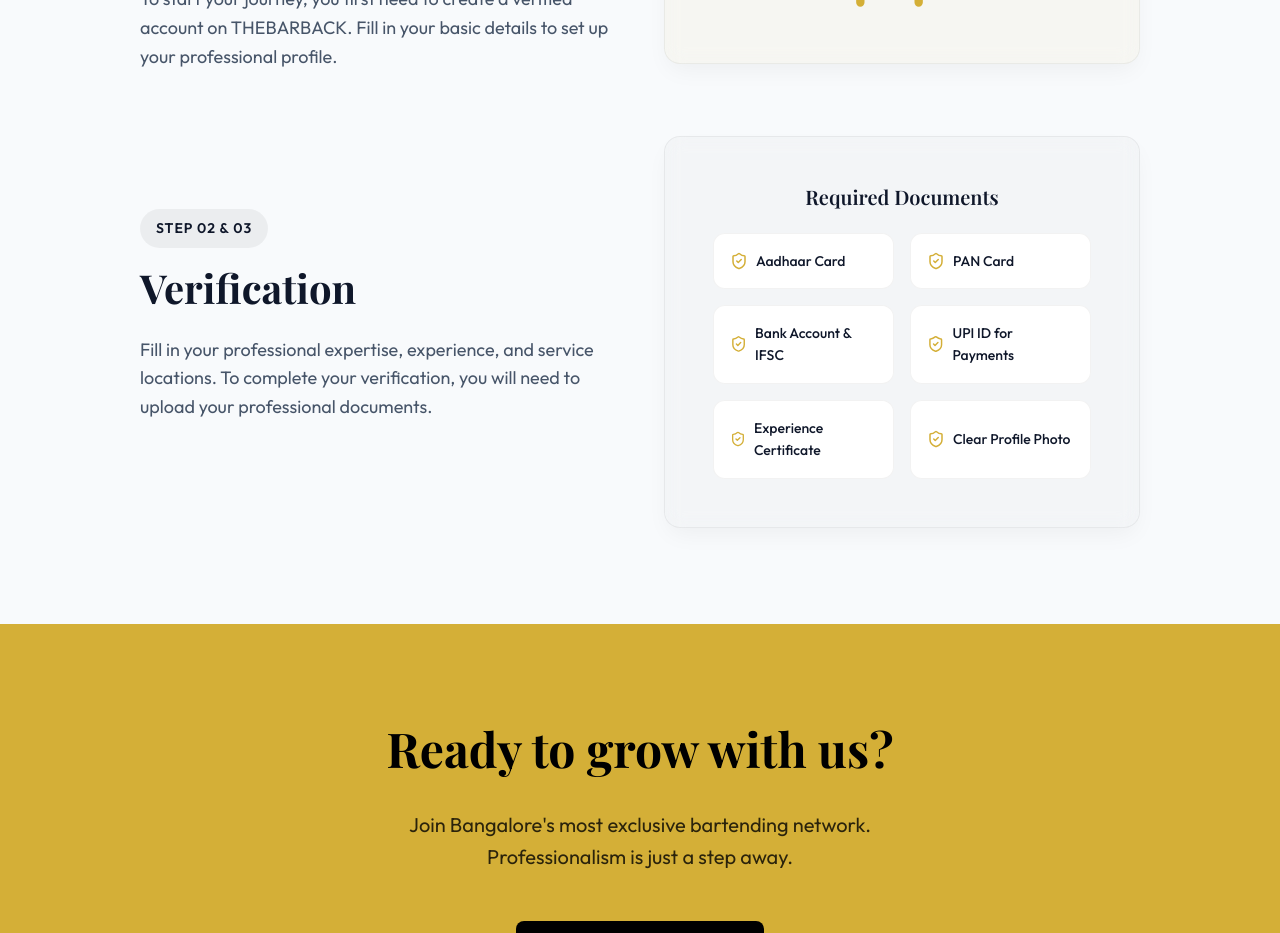
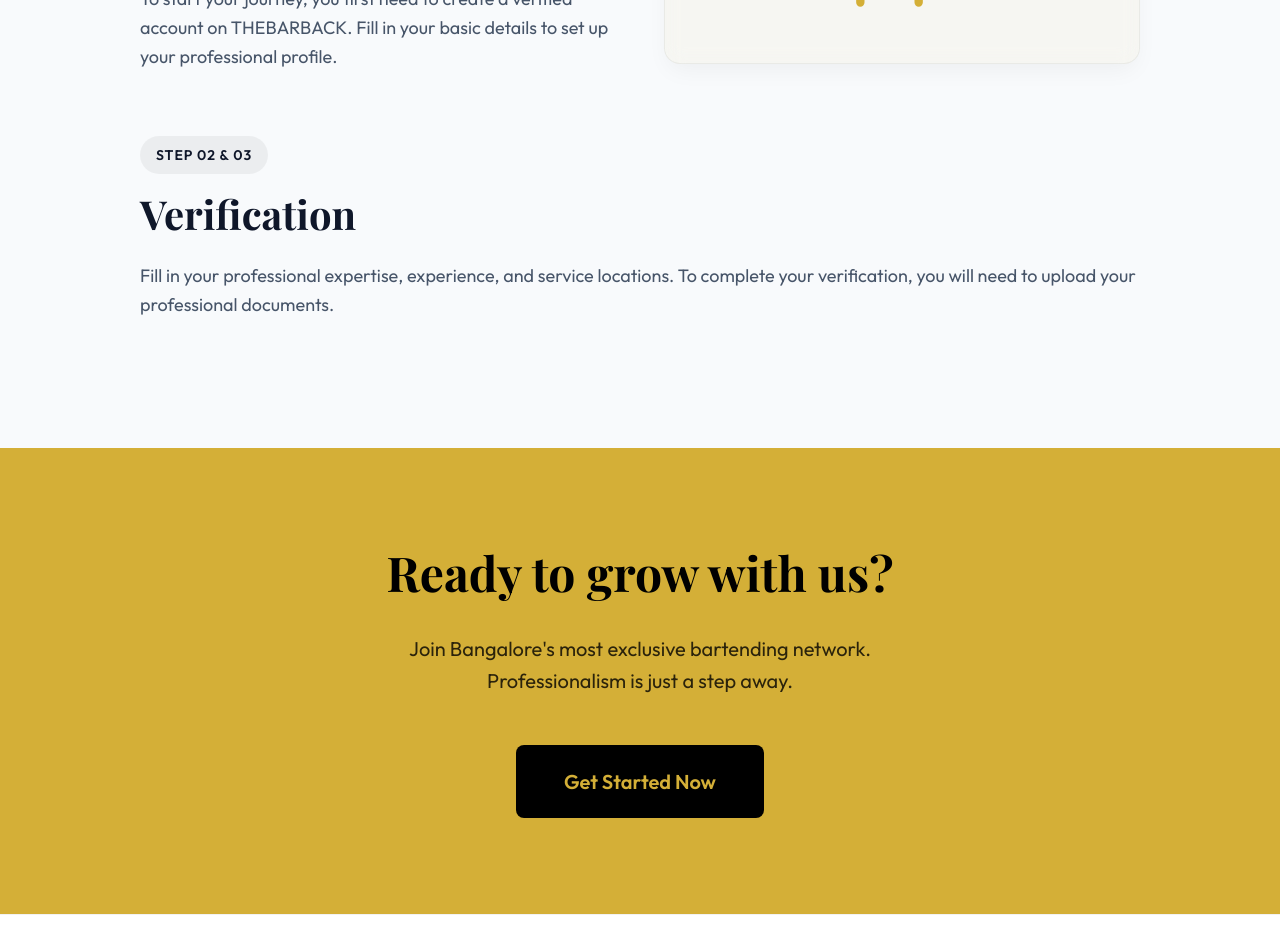
Before and after one commit to thebarbackweb-collab/website, a React (Vite) app: page /partner in a window 1280 px wide. Shown: the part 900-1833 px from the top of the page. Built offline with nearby package versions, Linux system fonts and the light colour scheme; no server answers; a web font is replaced by a local one.

Commit message:
style: remove required documents list from partner landing

```diff
--- a/src/pages/PartnerLanding.tsx
+++ b/src/pages/PartnerLanding.tsx
@@ -50,23 +50,6 @@ const PartnerLanding: React.FC = () => {
 
           {/* Step 2 & 3 */}
           <div style={{ display: 'grid', gridTemplateColumns: 'repeat(auto-fit, minmax(300px, 1fr))', gap: '3rem', alignItems: 'center' }}>
-            <div className="glass-panel" style={{ padding: '3rem', background: 'rgba(0,0,0,0.02)', order: 2 }}>
-              <h4 style={{ fontSize: '1.25rem', fontWeight: 600, marginBottom: '1.5rem', textAlign: 'center' }}>Required Documents</h4>
-              <ul style={{ display: 'grid', gridTemplateColumns: '1fr 1fr', gap: '1rem', listStyle: 'none', padding: 0 }}>
-                {[
-                  'Aadhaar Card',
-                  'PAN Card',
-                  'Bank Account & IFSC',
-                  'UPI ID for Payments',
-                  'Experience Certificate',
-                  'Clear Profile Photo'
-                ].map((doc, idx) => (
-                  <li key={idx} style={{ background: 'var(--color-bg-elevated)', padding: '1rem', borderRadius: '12px', border: '1px solid rgba(0,0,0,0.05)', display: 'flex', alignItems: 'center', gap: '0.5rem', fontSize: '0.875rem', fontWeight: 500 }}>
-                    <ShieldCheck size={18} className="text-gold" /> {doc}
-                  </li>
-                ))}
-              </ul>
-            </div>
             <div style={{ order: 1 }}>
               <div style={{ display: 'inline-block', background: 'rgba(0,0,0,0.05)', color: 'var(--color-text)', padding: '0.5rem 1rem', borderRadius: '50px', fontWeight: 600, fontSize: '0.875rem', marginBottom: '1rem', textTransform: 'uppercase', letterSpacing: '1px' }}>
                 Step 02 & 03
```
